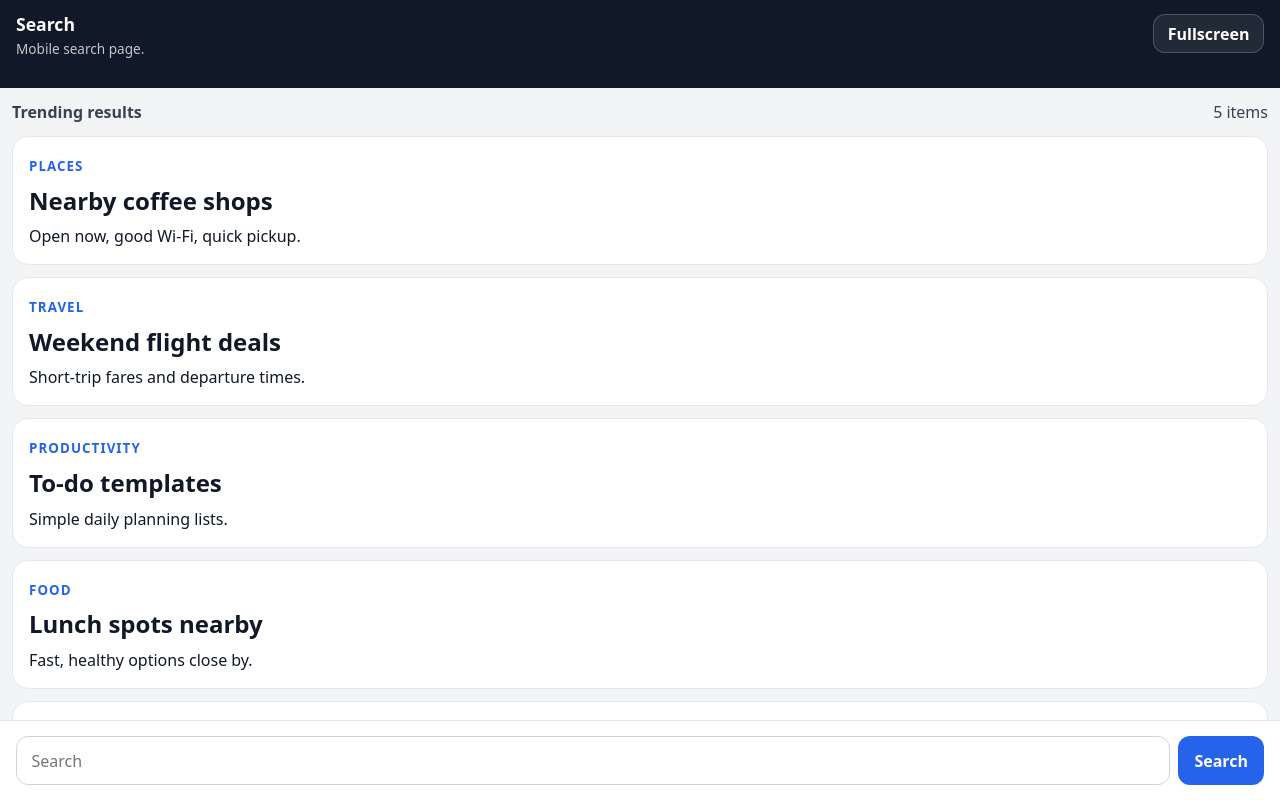
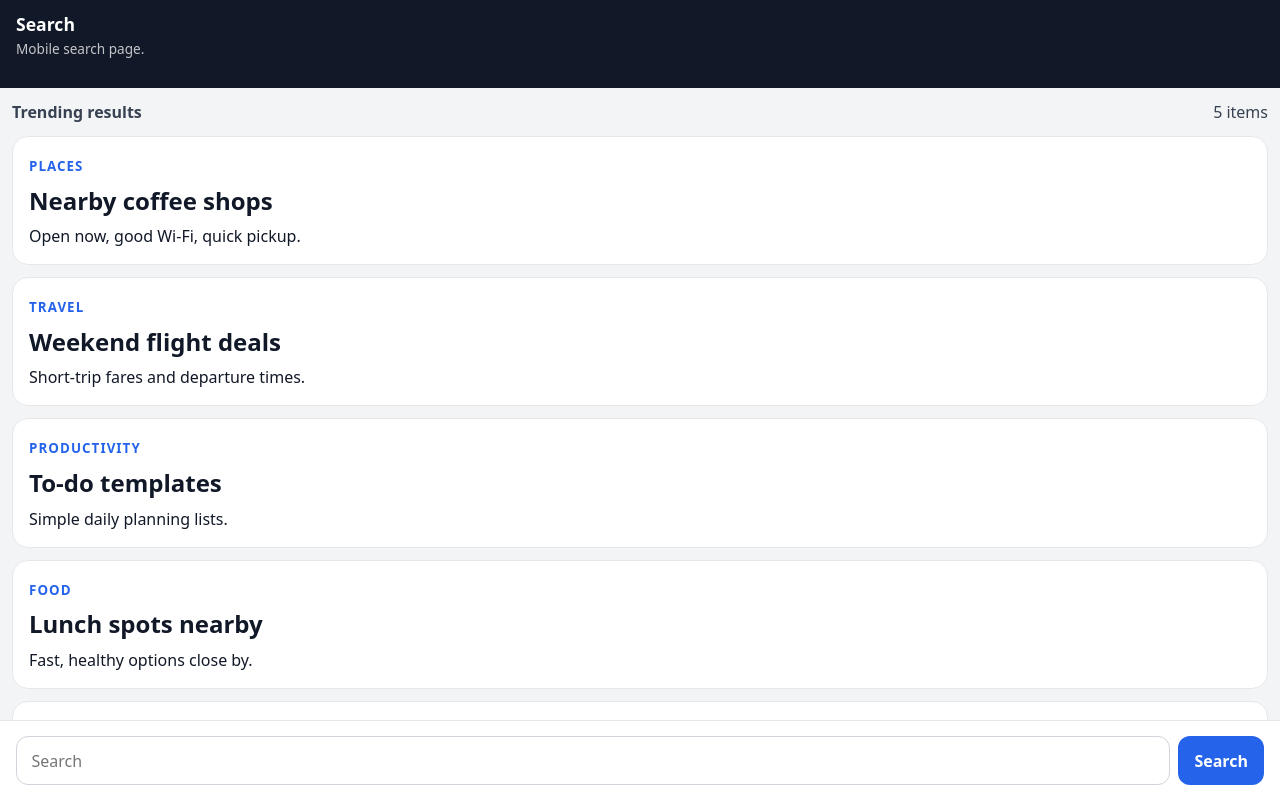
Before and after one commit to aghoz-i/react-search-viewport, a React (Vite) app: page / in a window 1280 px wide. Built offline with nearby package versions, Linux system fonts and the light colour scheme.

Commit message:
remove fullscreen button

```diff
--- a/src/App.css
+++ b/src/App.css
@@ -35,17 +35,6 @@
   margin-top: 0.2rem;
   font-size: 0.85rem;
   opacity: 0.75;
-}
-
-.topbar__button {
-  flex: none;
-  height: 2.4rem;
-  padding: 0 0.85rem;
-  border: 1px solid rgba(255, 255, 255, 0.2);
-  border-radius: 0.75rem;
-  background: rgba(255, 255, 255, 0.08);
-  color: #fff;
-  font-weight: 700;
 }
 
 .results {
--- a/src/App.tsx
+++ b/src/App.tsx
@@ -37,7 +37,6 @@ const readRecentSearches = () => {
 
 function App() {
   const [draftQuery, setDraftQuery] = useState('')
-  const [isFullscreen, setIsFullscreen] = useState(false)
   const [recentSearches, setRecentSearches] = useState<string[]>(() => readRecentSearches())
   const [submittedQuery, setSubmittedQuery] = useState('')
   const [isSearchFocused, setIsSearchFocused] = useState(false)
@@ -59,20 +58,11 @@ function App() {
     window.visualViewport?.addEventListener('resize', updateAppHeight)
     window.visualViewport?.addEventListener('scroll', updateAppHeight)
 
-    const updateFullscreenState = () => {
-      setIsFullscreen(Boolean(document.fullscreenElement))
-    }
-
-    document.addEventListener('fullscreenchange', updateFullscreenState)
-
-    updateFullscreenState()
-
     return () => {
       window.removeEventListener('resize', updateAppHeight)
       window.removeEventListener('orientationchange', updateAppHeight)
       window.visualViewport?.removeEventListener('resize', updateAppHeight)
       window.visualViewport?.removeEventListener('scroll', updateAppHeight)
-      document.removeEventListener('fullscreenchange', updateFullscreenState)
     }
   }, [])
 
@@ -83,18 +73,6 @@ function App() {
       // Ignore storage failures.
     }
   }, [recentSearches])
-
-  const handleFullscreenToggle = async () => {
-    try {
-      if (document.fullscreenElement) {
-        await document.exitFullscreen()
-      } else {
-        await document.documentElement.requestFullscreen()
-      }
-    } catch {
-      setIsFullscreen(Boolean(document.fullscreenElement))
-    }
-  }
 
   const addRecentSearch = (query: string) => {
     const normalizedQuery = query.trim()
@@ -157,9 +135,6 @@ function App() {
           <h1>Search</h1>
           <p>Mobile search page.</p>
         </div>
-        <button type="button" className="topbar__button" onClick={handleFullscreenToggle}>
-          {isFullscreen ? 'Exit fullscreen' : 'Fullscreen'}
-        </button>
       </header>
 
       <main className="results" aria-label={isSearchFocused ? 'Recent searches' : 'Search results'}>
```
